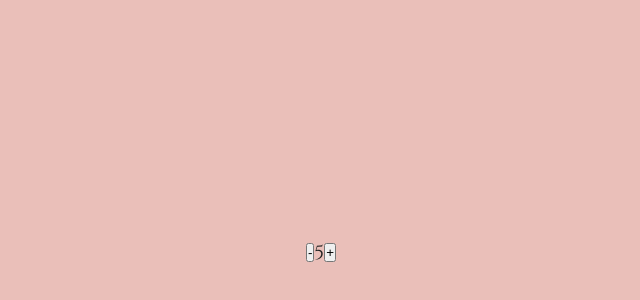
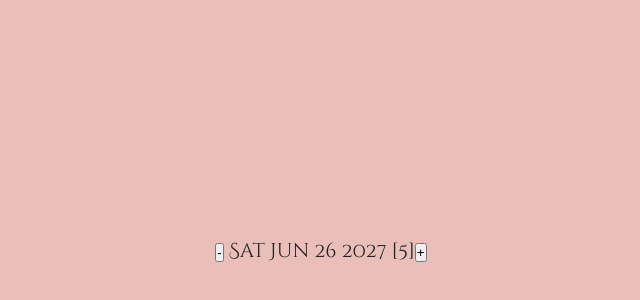
Before and after one commit to satyamkale27/classy-weather, a React (Create React App) app: page / in a window 1280 px wide. Shown: the part 150-450 px from the top of the page, without its empty margins (319-959 px from the left). Built offline with nearby package versions, Linux system fonts and the light colour scheme.

Commit message:
class based approach  date fetched

```diff
--- a/src/App.js
+++ b/src/App.js
@@ -83,10 +83,15 @@
   }
 
   render() {
+    const date = new Date("june 21 2027");
+    date.setDate(date.getDate() + this.state.count);
     return (
       <div>
         <button onClick={this.handleDecrement}>-</button>
-        <span>{this.state.count}</span>
+        <span>
+          {" "}
+          {date.toDateString()} [{this.state.count}]
+        </span>
         <button onClick={this.handleIncrement}>+</button>
       </div>
     );
```
